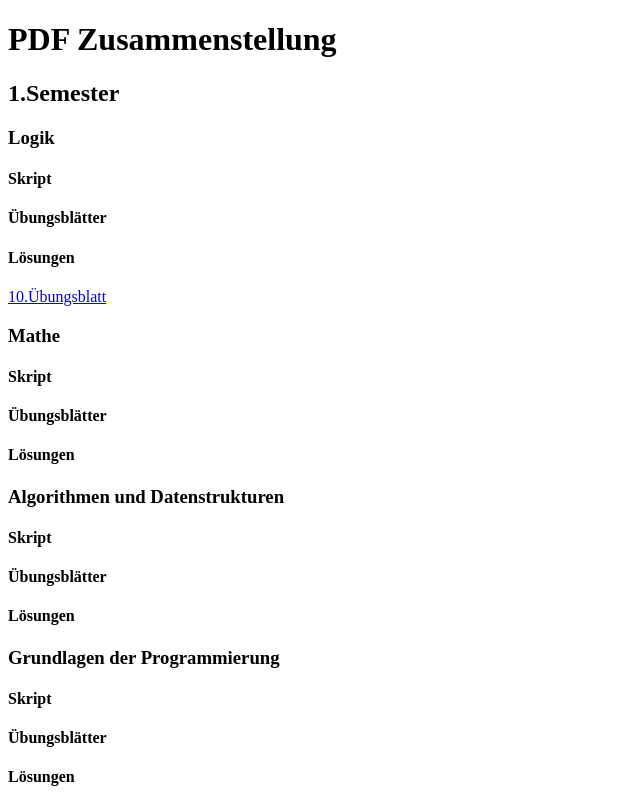
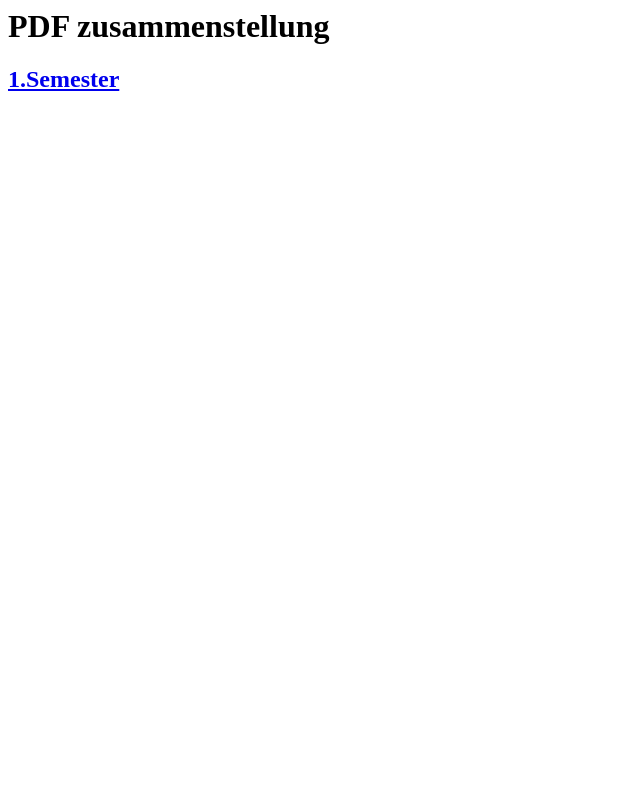
Before and after one commit to grseewald/grseewald.github.io, a plain HTML site: page index.html in a window 1280 px wide. Shown: the whole page, without its empty margins (0-640 px from the left). Drawn offline with Linux system fonts and the light colour scheme.

Commit message:
Test 7 - Other Structure - 2.Page

```diff
--- a/index.html
+++ b/index.html
@@ -1,36 +1,7 @@
-<!DOCTYPE html>
 <head>
-<title>Universität PDF Zusammenstellung</title>
+<title>PDF Zusammenstellung</title>
 </head>
 <body>
-<h1>PDF Zusammenstellung</h1>
-
-
-<h2>1.Semester</h2>
-
-<h3>Logik</h3>
-<h4>Skript</h4>
-<h4>Übungsblätter</h4>
-<h4>Lösungen</h4>
-<a href="1_Semester/Logik/Loesungen/10.pdf" download="10.Übungsblatt">10.Übungsblatt</a>
-
-
-<h3>Mathe</h3>
-<h4>Skript</h4>
-<h4>Übungsblätter</h4>
-<h4>Lösungen</h4>
-
-
-<h3>Algorithmen und Datenstrukturen</h3>
-<h4>Skript</h4>
-<h4>Übungsblätter</h4>
-<h4>Lösungen</h4>
-
-
-<h3>Grundlagen der Programmierung</h3>
-<h4>Skript</h4>
-<h4>Übungsblätter</h4>
-<h4>Lösungen</h4>
-
-
+<h1>PDF zusammenstellung</h1>
+<h2><a href="1_Semester/1_Semester.html">1.Semester</h2>
 </body>
```
Also changed, not shown: 1_Semester/1_Semester.html (added, +20 -0 lines).
